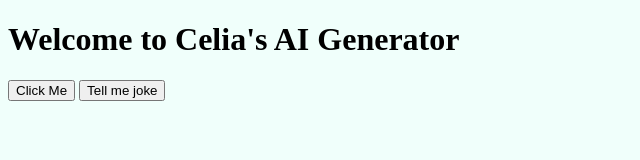
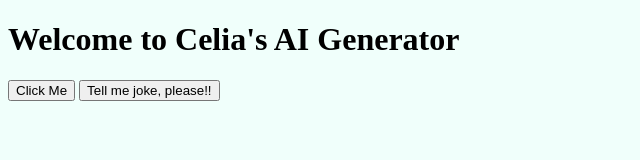
Before and after one commit to Newadventure2022/celias-ai-generator, a plain HTML site: page index.html in a window 1280 px wide. Shown: the whole page, without its empty margins (0-640 px from the left). Drawn offline with nearby package versions, Linux system fonts and the light colour scheme.

Commit message:
Testing the connection

```diff
--- a/index.html
+++ b/index.html
@@ -14,7 +14,7 @@
     <h1>Welcome to Celia's AI Generator</h1>
     <button id="special-button">Click Me</button>
 
-    <button>Tell me joke</button>
+    <button>Tell me joke, please!!</button>
     <div id="joke">
 
         <script src="src/index.js"></script>
```
